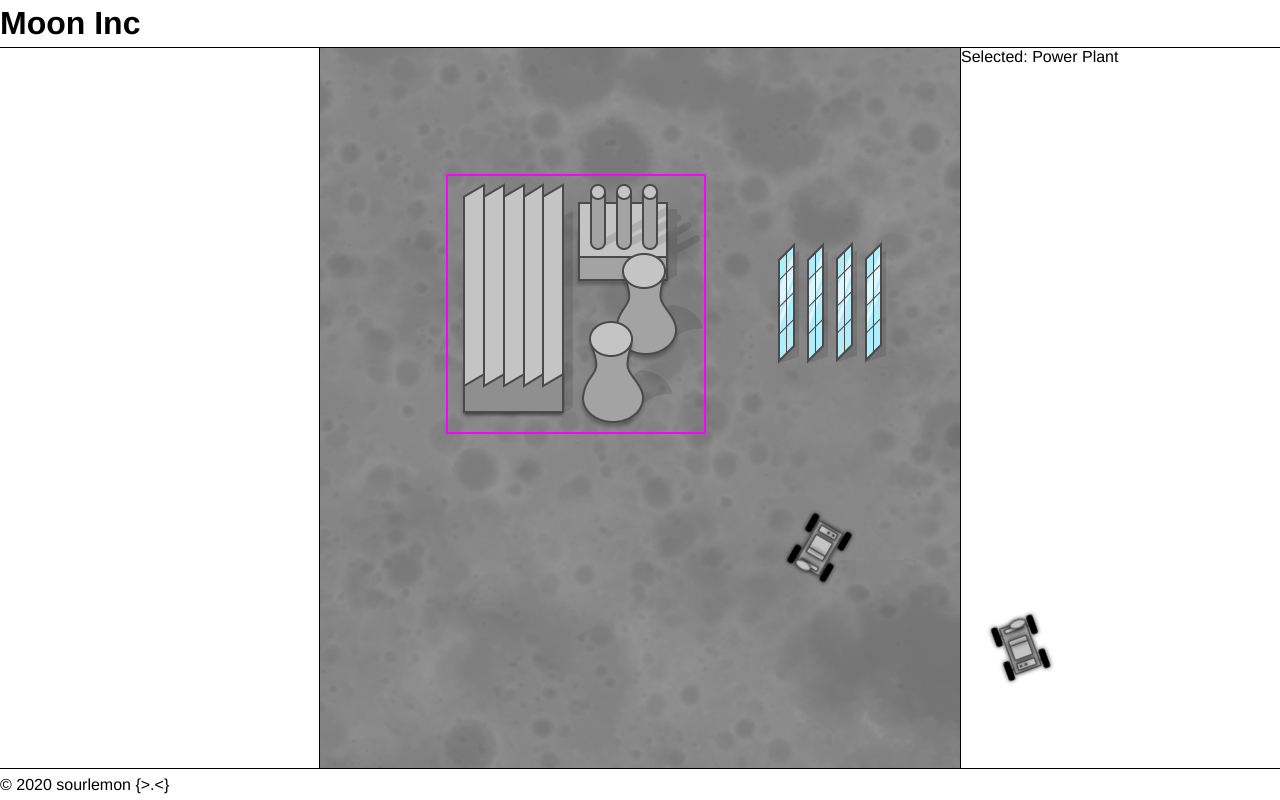
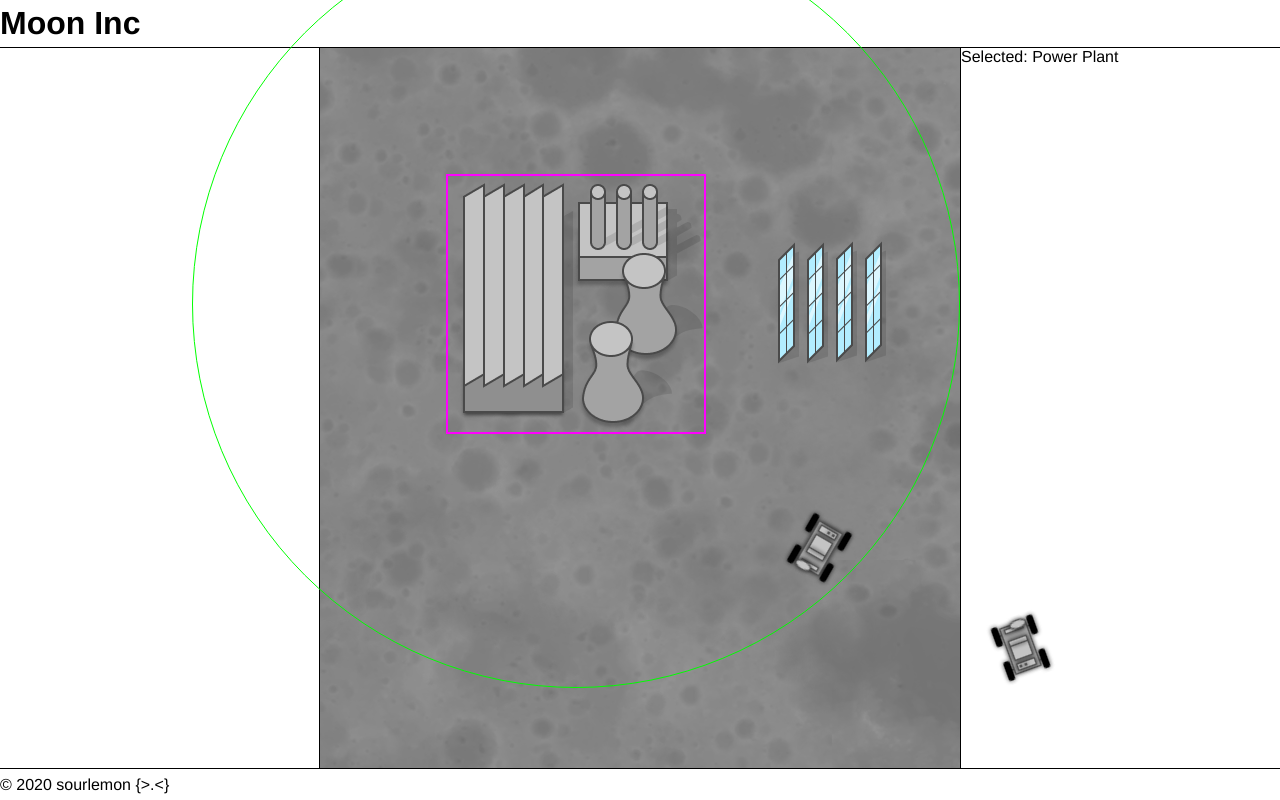
Before and after one commit to danini-the-panini/moon-inc, a Vue app: page / in a window 1280 px wide. Both pictures are taken after a click on the element 576 px from the left and 304 px from the top of the page. Built offline with nearby package versions, Linux system fonts and the light colour scheme.

Commit message:
refactor: entities into classes (add AreaOfEffect)

```diff
--- /dev/null
+++ b/src/classes/BaseEntity.ts
@@ -0,0 +1,46 @@
+import { v4 as uuid } from 'uuid';
+
+export default abstract class BaseEntity {
+  id: string;
+
+  name: string;
+
+  sprite: string;
+
+  x: number;
+
+  y: number;
+
+  width: number;
+
+  height: number;
+
+  orientation: number;
+
+  areaOfEffect: number;
+
+  constructor(attributes: {
+    name: string;
+    sprite: string;
+    x: number;
+    y: number;
+    width: number;
+    height: number;
+    orientation: number;
+    areaOfEffect: number;
+  }) {
+    this.id = uuid();
+    this.name = attributes.name;
+    this.sprite = attributes.sprite;
+    this.x = attributes.x;
+    this.y = attributes.y;
+    this.width = attributes.width;
+    this.height = attributes.height;
+    this.orientation = attributes.orientation;
+    this.areaOfEffect = attributes.areaOfEffect;
+  }
+
+  update(delta: number): void {}
+
+  performActionOnMap(x: number, y: number): void {}
+}
--- /dev/null
+++ b/src/classes/BuildingEntity.ts
@@ -0,0 +1,18 @@
+import BaseEntity from './BaseEntity';
+
+export default class BuildingEntity extends BaseEntity {
+  constructor(attributes: {
+    name: string;
+    sprite: string;
+    x: number;
+    y: number;
+    width: number;
+    height: number;
+    areaOfEffect: number;
+  }) {
+    super({
+      ...attributes,
+      orientation: 0,
+    });
+  }
+}
--- /dev/null
+++ b/src/classes/VehicleEntity.ts
@@ -0,0 +1,62 @@
+import rad2deg from '@/functions/rad2deg';
+import BaseEntity from './BaseEntity';
+
+export default class BuildingEntity extends BaseEntity {
+  moving: boolean;
+
+  targetX: number;
+
+  targetY: number;
+
+  speed: number;
+
+  constructor(attributes: {
+    name: string;
+    sprite: string;
+    x: number;
+    y: number;
+    orientation: number;
+    width: number;
+    height: number;
+    areaOfEffect: number;
+    speed: number;
+  }) {
+    super(attributes);
+    this.targetX = 0;
+    this.targetY = 0;
+    this.moving = false;
+    this.speed = attributes.speed;
+  }
+
+  update(delta: number) {
+    if (this.moving) {
+      const dx = this.targetX - this.x;
+      const dy = this.targetY - this.y;
+
+      const len = Math.sqrt(dx * dx + dy * dy);
+      const speed = this.speed * delta;
+
+      if (len >= speed) {
+        const nx = dx / len;
+        const ny = dy / len;
+
+        this.x += nx * speed;
+        this.y += ny * speed;
+      } else {
+        this.x = this.targetX;
+        this.y = this.targetY;
+        this.moving = false;
+      }
+    }
+  }
+
+  performActionOnMap(x: number, y: number) {
+    const dx = x - this.x;
+    const dy = y - this.y;
+
+    this.orientation = rad2deg(Math.atan2(-dx, dy));
+    this.targetX = x;
+    this.targetY = y;
+    this.moving = true;
+  }
+}
--- a/src/components/Entity.vue
+++ b/src/components/Entity.vue
@@ -3,6 +3,7 @@
     :class="{ container: true, selected: selected }"
     :style="containerStyle">
     <div class="image" :style="imageStyle"></div>
+    <div v-if="selected && areaOfEffect > 0" class="aoe" :style="aoeStyle"></div>
   </div>
 </template>
 
@@ -18,6 +19,7 @@ export default {
     height: Number,
     orientation: Number,
     sprite: String,
+    areaOfEffect: Number,
   },
   setup(props: {
     selected: boolean;
@@ -27,6 +29,7 @@ export default {
     height: number;
     orientation: number;
     sprite: string;
+    areaOfEffect: number;
   }) {
     const containerStyle = computed(() => ({
       transform: `translate(-50%, -50%) translate(${props.x}px, ${props.y}px)`,
@@ -39,9 +42,15 @@ export default {
       backgroundImage: `url(${props.sprite})`,
     }));
 
+    const aoeStyle = computed(() => ({
+      width: `${props.areaOfEffect * 2}px`,
+      height: `${props.areaOfEffect * 2}px`,
+    }));
+
     return {
       containerStyle,
       imageStyle,
+      aoeStyle,
     };
   },
 };
@@ -75,4 +84,15 @@ export default {
   background-position: 50%;
   position: absolute;
 }
+
+.aoe {
+  display: block;
+  position: absolute;
+  left: 50%;
+  top: 50%;
+  transform: translate(-50%, -50%);
+  border-radius: 50%;
+  border: 1px solid #00ff00;
+  pointer-events: none;
+}
 </style>
--- a/src/components/Game.vue
+++ b/src/components/Game.vue
@@ -42,30 +42,17 @@ import {
 import { v4 as uuid } from 'uuid';
 
 import Entity from '@/components/Entity.vue';
-import rad2deg from '@/functions/rad2deg';
 import Buggy from '@/assets/buggy.png';
 import Powerplant from '@/assets/powerplant.png';
 import SolarPanels from '@/assets/solar-panels.png';
-
-interface Entityish {
-  id: string;
-  name: string;
-  sprite: string;
-  x: number;
-  y: number;
-  width: number;
-  height: number;
-  orientation: number;
-  targetX: number;
-  targetY: number;
-  moving: boolean;
-  canMove: boolean;
-}
+import BaseEntity from '@/classes/BaseEntity';
+import VehicleEntity from '@/classes/VehicleEntity';
+import BuildingEntity from '@/classes/BuildingEntity';
 
 const SPEED = 0.3;
 
-function indexById(array: Array<Entityish>) {
-  const map: Map<string, Entityish> = new Map();
+function indexById(array: Array<BaseEntity>) {
+  const map: Map<string, BaseEntity> = new Map();
 
   array.forEach((item) => {
     map.set(item.id, item);
@@ -80,22 +67,18 @@ export default {
   },
   setup() {
     const entities = reactive(indexById([
-      {
+      new VehicleEntity({
         sprite: Buggy,
         name: 'Buggy 1',
-        id: uuid(),
         x: 500,
         y: 500,
         width: 64,
         height: 64,
         orientation: 30,
-        targetX: 0,
-        targetY: 0,
-        moving: false,
-        canMove: true,
-      },
-      {
-        id: uuid(),
+        areaOfEffect: 0,
+        speed: SPEED,
+      }),
+      new VehicleEntity({
         sprite: Buggy,
         name: 'Buggy 2',
         x: 700,
@@ -103,44 +86,32 @@ export default {
         width: 64,
         height: 64,
         orientation: 160,
-        targetX: 0,
-        targetY: 0,
-        moving: false,
-        canMove: true,
-      },
-      {
+        areaOfEffect: 0,
+        speed: SPEED,
+      }),
+      new BuildingEntity({
         sprite: Powerplant,
         name: 'Power Plant',
-        id: uuid(),
         x: 256,
         y: 256,
         width: 256,
         height: 256,
-        orientation: 0,
-        targetX: 0,
-        targetY: 0,
-        moving: false,
-        canMove: false,
-      },
-      {
+        areaOfEffect: 384,
+      }),
+      new BuildingEntity({
         sprite: SolarPanels,
         name: 'Solar Panels',
-        id: uuid(),
         x: 512,
         y: 256,
         width: 128,
         height: 128,
-        orientation: 0,
-        targetX: 0,
-        targetY: 0,
-        moving: false,
-        canMove: false,
-      },
+        areaOfEffect: 0,
+      }),
     ]));
 
     const selectedEntityId: Ref<string | null> = ref(null);
 
-    const selectedEntity: ComputedRef<Entityish | null> = computed(() => {
+    const selectedEntity: ComputedRef<BaseEntity | null> = computed(() => {
       if (selectedEntityId.value === null) return null;
       return entities.get(selectedEntityId.value) || null;
     });
@@ -157,25 +128,7 @@ export default {
       const t1 = new Date();
 
       entities.forEach((entity) => {
-        if (entity.moving) {
-          const dx = entity.targetX - entity.x;
-          const dy = entity.targetY - entity.y;
-
-          const len = Math.sqrt(dx * dx + dy * dy);
-          const speed = SPEED * delta;
-
-          if (len >= speed) {
-            const nx = dx / len;
-            const ny = dy / len;
-
-            entity.x += nx * speed;
-            entity.y += ny * speed;
-          } else {
-            entity.x = entity.targetX;
-            entity.y = entity.targetY;
-            entity.moving = false;
-          }
-        }
+        entity.update(delta);
       });
 
       requestAnimationFrame(() => {
@@ -188,14 +141,8 @@ export default {
       if (selectedEntityId.value !== null) {
         const entity = selectedEntity.value;
 
-        if (entity !== null && entity.canMove) {
-          const dx = event.offsetX - entity.x;
-          const dy = event.offsetY - entity.y;
-
-          entity.orientation = rad2deg(Math.atan2(-dx, dy));
-          entity.targetX = event.offsetX;
-          entity.targetY = event.offsetY;
-          entity.moving = true;
+        if (entity !== null) {
+          entity.performActionOnMap(event.offsetX, event.offsetY);
         }
       }
     };
```
